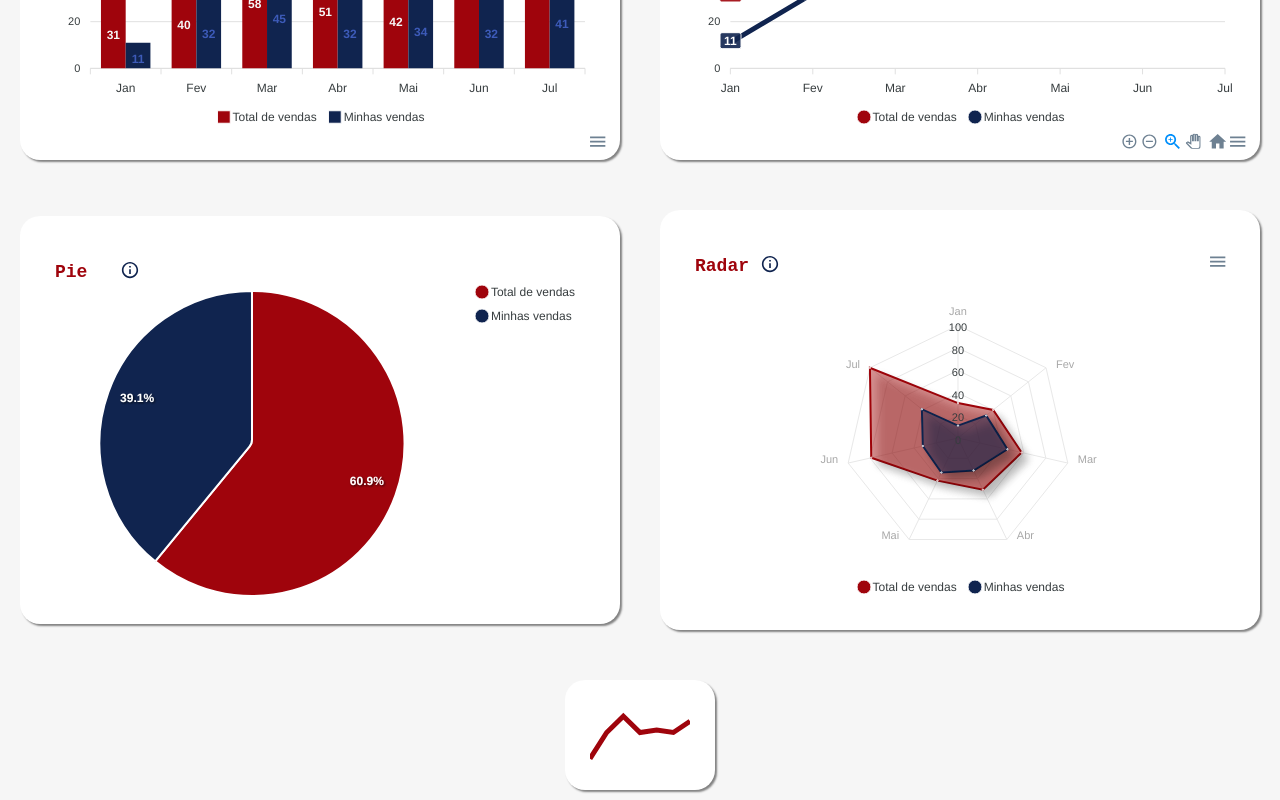
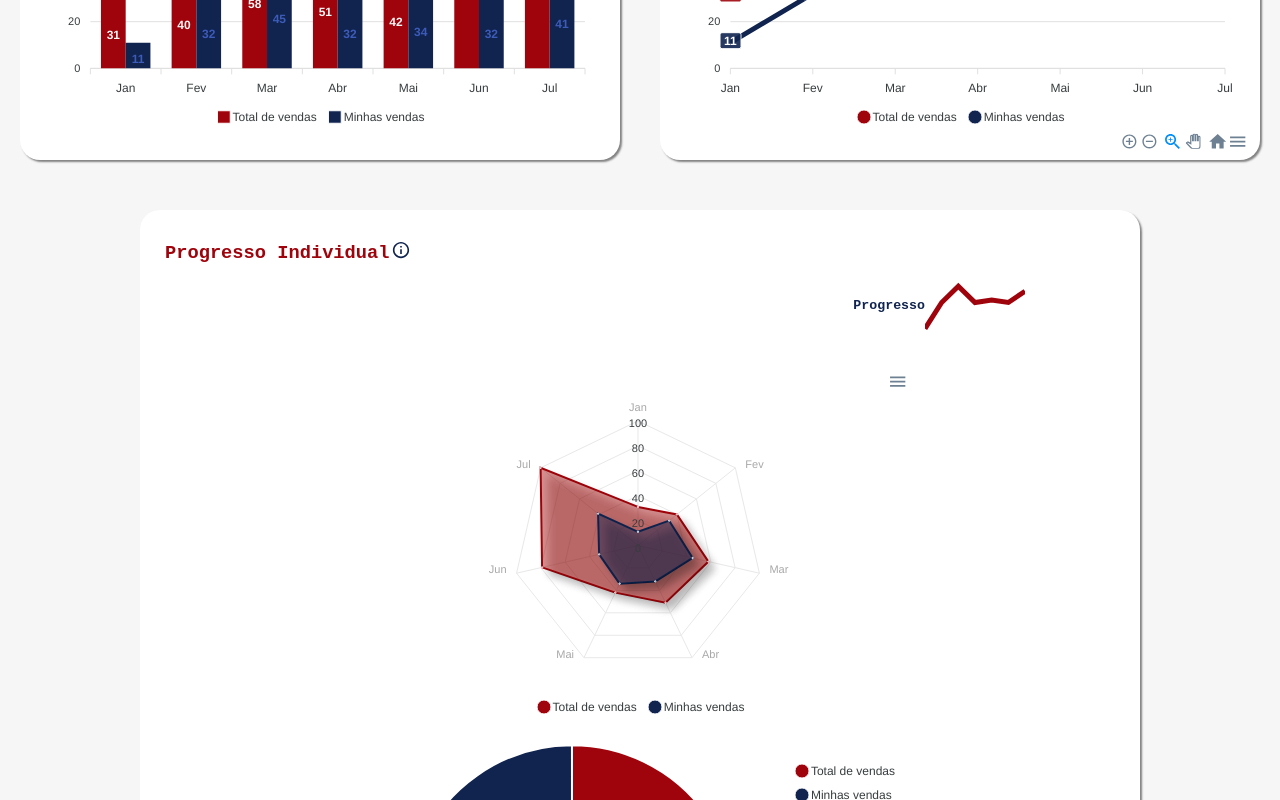
Before and after one commit to TicianneDias/projeto-dashboard-ts, a React (Vite) app: page / in a window 1280 px wide. Shown: the part 940-1740 px from the top of the page. Built offline with nearby package versions, Linux system fonts and the light colour scheme.

Commit message:
Feat: Criação de um Container contendo o progresso individual

```diff
--- a/src/App.tsx
+++ b/src/App.tsx
@@ -7,20 +7,19 @@ import AreaCharts from './components/AreaCharts';
 import LineChart from './components/LineCharts';
 import LittleLineChart from './components/LittleLineChart';
 import RadarChart from './components/RadarCharts';
+import MixedContainer from './components/MixedContainer';
 
 function App() {
   return (
     <>
       <Global />
       <NavBar />
-        <AreaCharts />
+      <AreaCharts />
       <AppContainer>
         <BarChart />
         <LineChart />
-        <PieCharts />
-        <RadarChart/>
+      <MixedContainer />
       </AppContainer>
-      <LittleLineChart />
     </>
   );
 }
--- a/src/components/BarCharts/index.tsx
+++ b/src/components/BarCharts/index.tsx
@@ -26,17 +26,7 @@ const BarChart: React.FC<Props> = () => {
         enabled: true
       },
       toolbar: {
-        show: true,
-        offsetX: 20,
-        offsetY: 350,
-        tools: {
-          download: true,
-          selection: true,
-          zoom: true,
-          zoomin: true,
-          zoomout: true,
-          pan: true,
-        }
+        show: false,
       }
     },
     dataLabels: {
--- a/src/components/LittleLineChart/index.tsx
+++ b/src/components/LittleLineChart/index.tsx
@@ -28,7 +28,6 @@ const LittleLineChart: React.FC<Props> = () => {
   ];
 
   return (
-    <SmallDashboardContainer>
       <ReactApexChart
         type="line"
         options={options}
@@ -36,7 +35,6 @@ const LittleLineChart: React.FC<Props> = () => {
         width={100}
         height={80}
       />
-    </SmallDashboardContainer>
   );
 };
 
--- /dev/null
+++ b/src/components/MixedContainer/index.tsx
@@ -0,0 +1,40 @@
+import { IoMdInformationCircleOutline } from 'react-icons/io';
+import { TooltipCard, TooltipText } from '../../style/CommunsStyle';
+import LittleLineChart from '../LittleLineChart';
+import PieChart from '../PieCharts';
+import RadarChart from '../RadarCharts';
+import {
+  GraphicsContainer,
+  LittleGraphicContainer,
+  MixedContainerDashboards,
+  TitleContainer,
+  TooltipBoxMixedContainer
+} from './style';
+
+const MixedContainer = () => {
+  return (
+    <MixedContainerDashboards>
+      <TitleContainer>
+        <h3>Progresso Individual</h3>
+        <TooltipCard>
+          <TooltipText>
+            <IoMdInformationCircleOutline id="icon" />
+          </TooltipText>
+          <TooltipBoxMixedContainer>
+            <h5>Dados sobre progresso individual acompanhando porcentagens de vendas</h5>
+          </TooltipBoxMixedContainer>
+        </TooltipCard>
+      </TitleContainer>
+      <LittleGraphicContainer>
+        <h5>Progresso</h5>
+        <LittleLineChart />
+      </LittleGraphicContainer>
+      <GraphicsContainer>
+        <RadarChart />
+        <PieChart />
+      </GraphicsContainer>
+    </MixedContainerDashboards>
+  );
+};
+
+export default MixedContainer;
--- /dev/null
+++ b/src/components/MixedContainer/style.ts
@@ -0,0 +1,94 @@
+import styled from 'styled-components';
+
+export const MixedContainerDashboards = styled.div`
+  width: 1280px;
+  height: auto;
+  padding: 15px;
+  margin: 25px auto;
+  background-color: var(--color-white);
+  box-shadow: 2px 2px 2px var(--color-gray-secundary);
+  border-radius: 20px;
+
+  @media(max-width: 1285px) {
+        width: 1000px;
+    }
+
+    @media(max-width: 1038px) {
+        width: 820px;
+    }
+
+    @media(max-width: 830px) {
+        width: 620px;
+    }
+
+    @media(max-width: 630px) {
+        width: 520px;
+    }
+
+    @media(max-width: 534px) {
+        width: 370px;
+    }
+`;
+
+export const GraphicsContainer = styled.div`
+  display: flex;
+  flex-direction: row;
+  align-items: center;
+  justify-content: center;
+  padding-top: 25px;
+  @media(max-width: 1285px) {
+        flex-direction: column;
+    }
+
+`;
+
+export const LittleGraphicContainer = styled.div`
+  display: flex;
+  flex-direction: row;
+  align-items: center;
+  justify-content: flex-end;
+  margin-right: 100px;
+
+  h5 {
+    color: var(--color-secundary);
+  }
+`;
+
+export const TitleContainer = styled.div`
+  display: flex;
+  flex-direction: row;
+  align-items: center;
+  margin-top: 15px;
+  margin-left: 10px;
+
+  h3 {
+    color: var(--color-primary);
+  }
+
+  #icon {
+        color: var(--color-secundary);
+        font-size: 20px;
+        margin-left: 2px;
+        &:hover {
+            color: var(--color-blue);
+        }
+    }
+`;
+
+export const TooltipBoxMixedContainer= styled.div`
+  position: absolute;
+  top: -35px;
+  left: 23px;
+  visibility: hidden;
+  width: 180px;
+  padding: 5px;
+  border-radius: 4px;
+  transition: all 1ms ease-in-out;
+
+
+  &:before {
+      left: 40px;
+      top: -10px;
+      position: absolute;
+  }
+`;
--- a/src/components/PieCharts/index.tsx
+++ b/src/components/PieCharts/index.tsx
@@ -11,49 +11,37 @@ import { IoMdInformationCircleOutline } from 'react-icons/io';
 
 const PieChart: React.FC<Props> = () => {
   const options = {
-    title: {
-      text: 'Pie',
-      style: {
-        fontSize: '18px',
-        fontFamily: "'Inconsolata', monospace",
-        color: 'var(--color-primary)'
-      }
-    },
+    // title: {
+    //   text: 'Pie',
+    //   style: {
+    //     fontSize: '18px',
+    //     fontFamily: "'Inconsolata', monospace",
+    //     color: 'var(--color-primary)'
+    //   }
+    // },
     colors: ['var(--color-primary)', 'var(--color-secundary)'],
     labels: ['Total de vendas', 'Minhas vendas'],
     options: {
       chart: {
-        type: 'pie',
+        type: 'pie'
+      }
     },
-
-    },
-    responsive: [{
+    responsive: [
+      {
         breakpoint: 612,
         options: {
           labels: ['Total de vendas', 'Minhas vendas'],
           chart: {
-          width: '100%',
-        },
+            width: '100%'
           }
-    }],
+        }
+      }
+    ]
   };
 
   const series = [401, 257];
 
   return (
-    <DashboardContainer>
-      <TooltipCard>
-        <TooltipText>
-          <IconContainer>
-            <IoMdInformationCircleOutline id="icon" />
-          </IconContainer>
-        </TooltipText>
-        <TooltipBox>
-          <h5>
-            Dashboard em Pie com porcentagens de vendas totais e individuais
-          </h5>
-        </TooltipBox>
-      </TooltipCard>
     <ReactApexChart
       type="pie"
       options={options}
@@ -61,7 +49,6 @@ const PieChart: React.FC<Props> = () => {
       height={350}
       width={550}
     />
-    </DashboardContainer>
   );
 };
 
--- a/src/components/RadarCharts/index.tsx
+++ b/src/components/RadarCharts/index.tsx
@@ -11,14 +11,14 @@ import { IoMdInformationCircleOutline } from 'react-icons/io';
 
 const RadarChart: React.FC<Props> = () => {
   const options = {
-    title: {
-      text: 'Radar',
-      style: {
-        fontSize: '18px',
-        fontFamily: "'Inconsolata', monospace",
-        color: 'var(--color-primary)'
-      }
-    },
+    // title: {
+    //   text: 'Radar',
+    //   style: {
+    //     fontSize: '18px',
+    //     fontFamily: "'Inconsolata', monospace",
+    //     color: 'var(--color-primary)'
+    //   }
+    // },
     colors: ['var(--color-primary)', 'var(--color-secundary)'],
     fill: {
       colors: ["#9f040c6f", "#10244f7a"],
@@ -43,7 +43,6 @@ const RadarChart: React.FC<Props> = () => {
       options: {
         chart: {
           width: '100%',
-
         }
       }
     }],
@@ -61,17 +60,6 @@ const RadarChart: React.FC<Props> = () => {
   ];
 
   return (
-    <DashboardContainer>
-      <TooltipCard>
-        <TooltipText>
-          <IconContainer>
-            <IoMdInformationCircleOutline id="icon" />
-          </IconContainer>
-        </TooltipText>
-        <TooltipBox>
-          <h5>Dashboard em Radar com dados de vendas totais e individuais</h5>
-        </TooltipBox>
-      </TooltipCard>
       <ReactApexChart
         type="radar"
         options={options}
@@ -79,7 +67,6 @@ const RadarChart: React.FC<Props> = () => {
         height={350}
         width={550}
       />
-    </DashboardContainer>
   );
 };
 
--- a/src/style/CommunsStyle.ts
+++ b/src/style/CommunsStyle.ts
@@ -1,5 +1,6 @@
 import styled from 'styled-components';
 import { TooltipBoxBigDashboard } from '../components/AreaCharts/style';
+import { TooltipBoxMixedContainer } from '../components/MixedContainer/style';
 
 export const DashboardContainer = styled.div`
     display: flex;
@@ -98,7 +99,8 @@ export const TooltipBox = styled.div`
 export const TooltipCard = styled.div`
   position: relative;
   & ${TooltipText}:hover + ${TooltipBox},
-  & ${TooltipText}:hover + ${TooltipBoxBigDashboard}{
+  & ${TooltipText}:hover + ${TooltipBoxBigDashboard},
+  & ${TooltipText}:hover + ${TooltipBoxMixedContainer}{
     visibility: visible;
     background-color: var(--color-white);
     border: 1px solid var(--color-primary);
```
Lines whose indentation alone changed are shown as unchanged.
